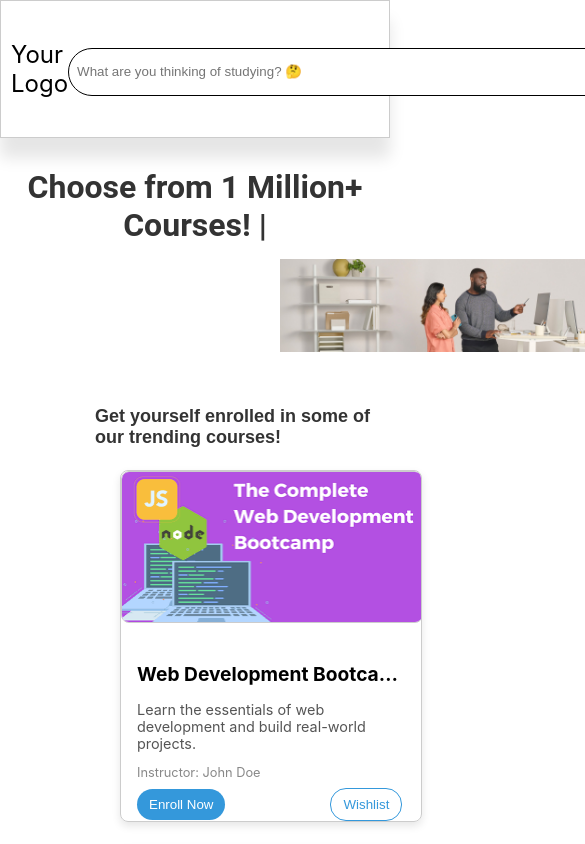
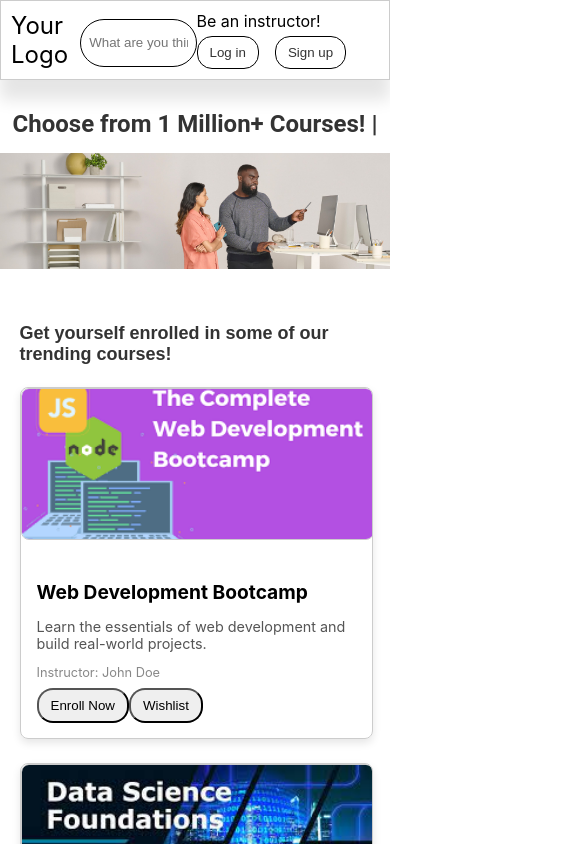
Before and after one commit to akarshitchauhan/minor-project-2, a React (Create React App) app in the folder front-end/: page / in a window 390 px wide. Shown: the top 844 px of the page, 585 px wide, since content can reach past the window. Built offline with nearby package versions, Linux system fonts and the light colour scheme.

Commit message:
update
update

```diff
--- a/front-end/src/App.css
+++ b/front-end/src/App.css
@@ -28,11 +28,10 @@
   font-weight: bold;
 }
 
-
 .text1 {
   margin-top: 50px;
   margin-bottom: 5px;
-  margin-left: 95px;
+  margin-left: 5%; /* Use percentages for responsive margins */
   font-family: 'Arial', sans-serif; /* Change the font family as needed */
 }
 
@@ -49,6 +48,7 @@
   font-family: 'Arial', sans-serif;
   color: black; /* Change the text color as needed */
 }
+
 .text2 h3 {
   text-align: center;
   justify-content: center;
@@ -56,10 +56,25 @@
   color: black; /* Change the text color as needed */
 }
 
-.course-card-div{
-  margin-left: 100px;
+.course-card-div {
+  margin-left: 5%;
+  margin-right: 5%; /* Add some right margin for spacing */
 }
 
-.category-card-div{
-  margin-left: 100px;
+.category-card-div {
+  margin-left: 5%;
+  margin-right: 5%; /* Add some right margin for spacing */
 }
+
+/* Media query for smaller screens */
+@media only screen and (max-width: 768px) {
+  .text1 {
+    margin-left: 5%; /* Adjust margins for smaller screens */
+  }
+
+  .course-card-div,
+  .category-card-div {
+    margin-left: 5%;
+    margin-right: 5%;
+  }
+}
--- a/front-end/src/components/CategoryCard.css
+++ b/front-end/src/components/CategoryCard.css
@@ -31,3 +31,10 @@
     text-align: center;
     color: #333;
   }
+
+  @media only screen and (max-width: 768px) {
+    .category-card {
+      width: 100%; /* Make it full-width on smaller screens */
+      margin: 10px 0; /* Adjust margin for better spacing on smaller screens */
+    }
+  }
--- a/front-end/src/components/CourseCard.css
+++ b/front-end/src/components/CourseCard.css
@@ -1,5 +1,4 @@
 /* CourseCard.css */
-
 
 .course-card {
     width: 300px;
@@ -14,7 +13,7 @@
     height: 350px; /* Set a fixed height for the CourseCard */
   }
 
-  .course-card:hover{
+  .course-card:hover {
     transform: translateX(5px) scale(1.1);
   }
 
@@ -51,26 +50,30 @@
     margin-bottom: 8px;
   }
 
-  .course-enroll-button {
-    background-color: #3498db;
-    color: #fff;
+  .course-enroll-button,
+  .course-wishlist-button {
     padding: 8px 12px;
-    border: none;
-    border-radius: 16px;
-    cursor: pointer;
-    transition: background-color 0.3s ease;
-  }
-  .course-wishlist-button{
-    background-color: white;
-    color: #3498db;
-    padding: 8px 12px;
-    border: 1px solid #3498db;
-    margin-left: 105px;
     border-radius: 16px;
     cursor: pointer;
     transition: background-color 0.3s ease;
   }
 
-  .course-enroll-button:hover {
+  .course-enroll-button:hover,
+  .course-wishlist-button:hover {
     background-color: #2980b9;
   }
+
+  @media only screen and (max-width: 768px) {
+    .course-card {
+      width: 100%; /* Make it full-width on smaller screens */
+      margin: 10px 0; /* Adjust margin for better spacing on smaller screens */
+    }
+
+    .course-details {
+      height: auto; /* Allow the course details to expand based on content */
+    }
+
+    .course-wishlist-button {
+      margin-left: 0; /* Remove left margin on smaller screens */
+    }
+  }
--- a/front-end/src/components/Photo.css
+++ b/front-end/src/components/Photo.css
@@ -9,14 +9,14 @@
 
   .photo-frame {
     width: 100%;
-    margin-left: 280px;
+    margin: 0 auto; /* Center the frame horizontally */
     max-width: 1300px; /* Adjust the maximum width as needed */
     max-height: 400px;
     overflow: hidden;
   }
 
   .photo-frame img {
-    width: 80%;
+    width: 100%;
     height: auto;
     transition: transform 0.8s ease-in-out;
   }
@@ -24,3 +24,9 @@
   .photo-frame img:hover {
     transform: translateX(-20px) scale(1.1);
   }
+
+  @media only screen and (max-width: 768px) {
+    .photo-frame {
+      margin-left: 0; /* Remove left margin on smaller screens */
+    }
+  }
--- a/front-end/src/components/TextDisplay.css
+++ b/front-end/src/components/TextDisplay.css
@@ -2,7 +2,7 @@
 
 .text-display {
     text-align: center;
-    margin-top: 30px ;
+    margin-top: 30px;
     margin-bottom: 15px;
   }
 
@@ -19,3 +19,10 @@
   }
 
   /* Add more styles as needed */
+
+  @media only screen and (max-width: 768px) {
+    /* Adjust styles for smaller screens */
+    .type-animation-wrapper {
+      font-size: 1.5em; /* Adjust font size for smaller screens */
+    }
+  }
--- a/front-end/src/components/TopNavbar.css
+++ b/front-end/src/components/TopNavbar.css
@@ -22,7 +22,7 @@
 
   .search-bar input {
     margin-right: 10px;
-    width: 600px;
+    width: 100%; /* Adjust width to 100% for responsiveness */
     height: 30px;
     margin-top: 5px;
     padding: 8px;
@@ -44,7 +44,7 @@
     background-color: rgb(215, 233, 245);
   }
 
-  .login-button a{
+  .login-button a {
     color: black;
     margin-right: 16px;
     text-decoration: none;
@@ -53,7 +53,6 @@
   .login-button a:hover {
     color: rgb(63, 166, 235);
     transform: translateX(5px) scale(1.2);
-
   }
 
   .login-button button {
@@ -72,3 +71,15 @@
     background-color: rgb(215, 233, 245);
     transform: translateX(5px) scale(1.1);
   }
+
+  @media only screen and (max-width: 768px) {
+    /* Adjust styles for smaller screens */
+    .search-bar input {
+      width: 100%;
+      margin-right: 0;
+    }
+
+    .login-button {
+      margin-right: 0;
+    }
+  }
```
